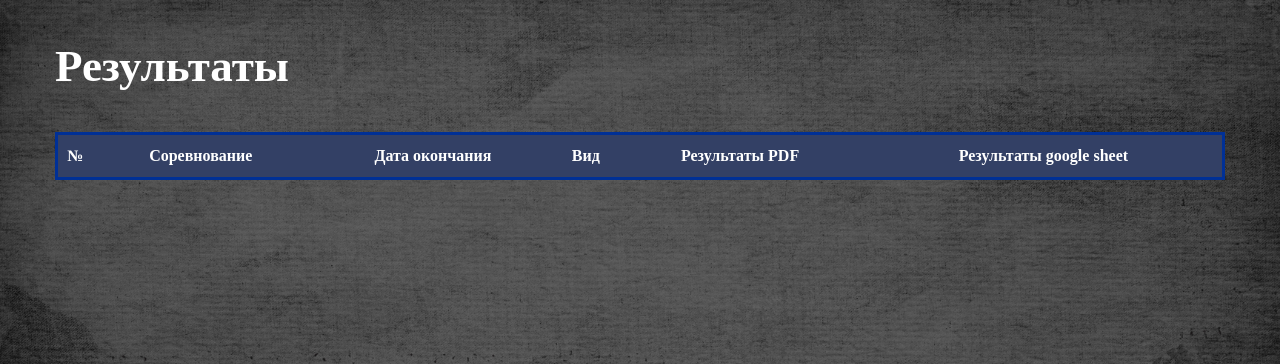
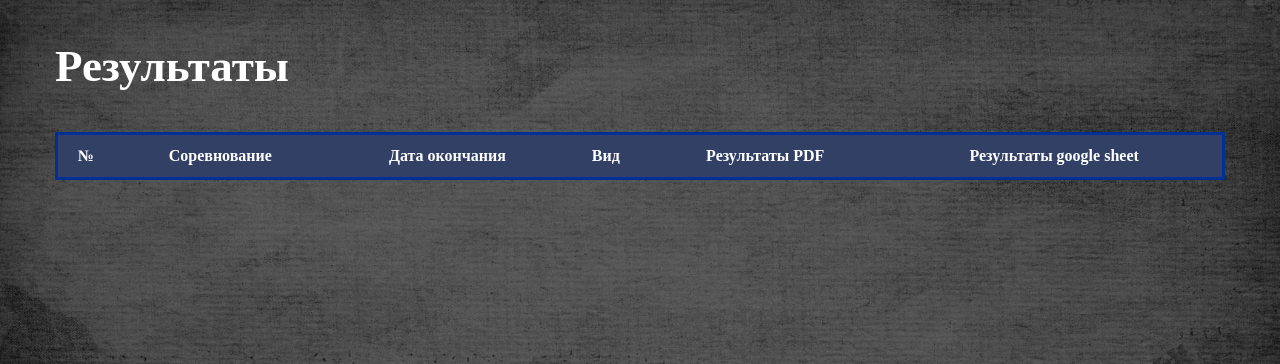
Before and after one commit to karamzi/bowl_spb, a Django app: template templates/results.html in a window 1280 px wide. Shown: the part 100-464 px from the top of the page. Run offline with Django 3.2, Linux system fonts and the light colour scheme; the template is opened without the code that fills it, so the values that code supplies are empty.

Commit message:
results table

```diff
--- a/static/css/results_2.css
+++ b/static/css/results_2.css
@@ -29,7 +29,7 @@
 }
 
 .table-wrap th {
-    padding: 12px 0;
+    padding: 12px 7px;
     white-space: nowrap;
 }
 
```
